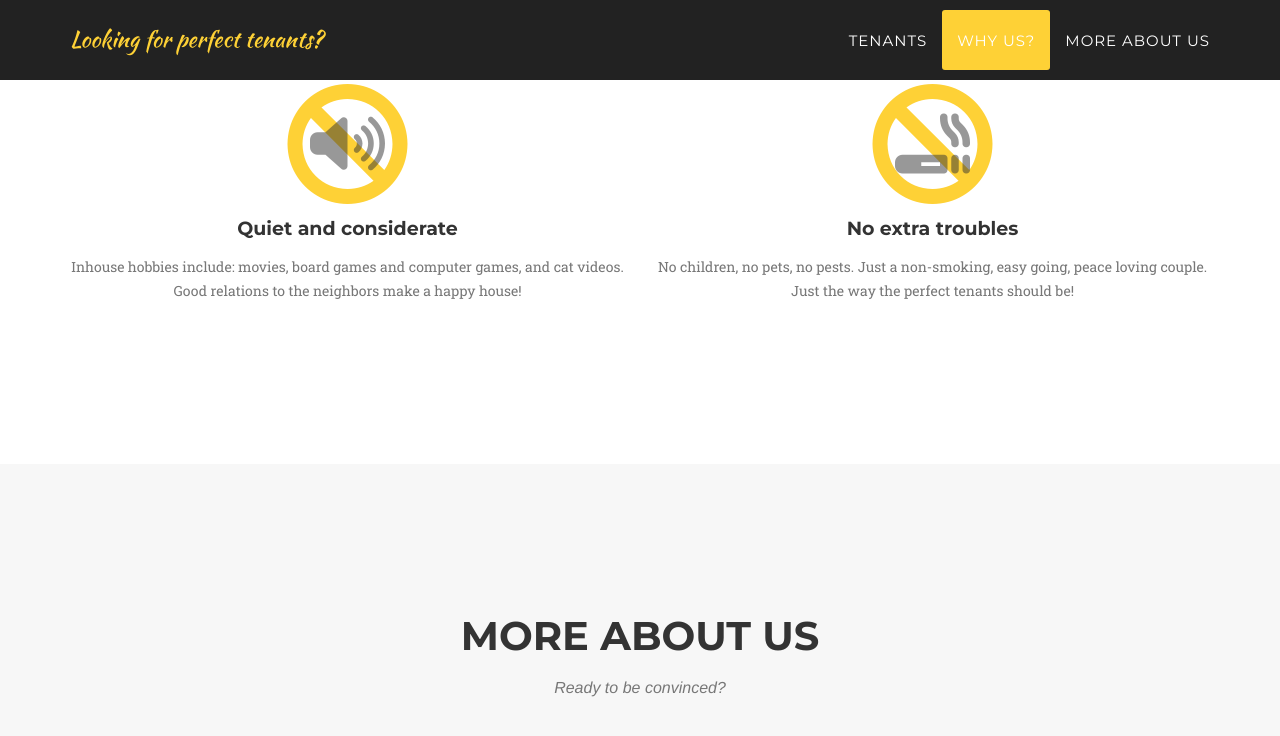
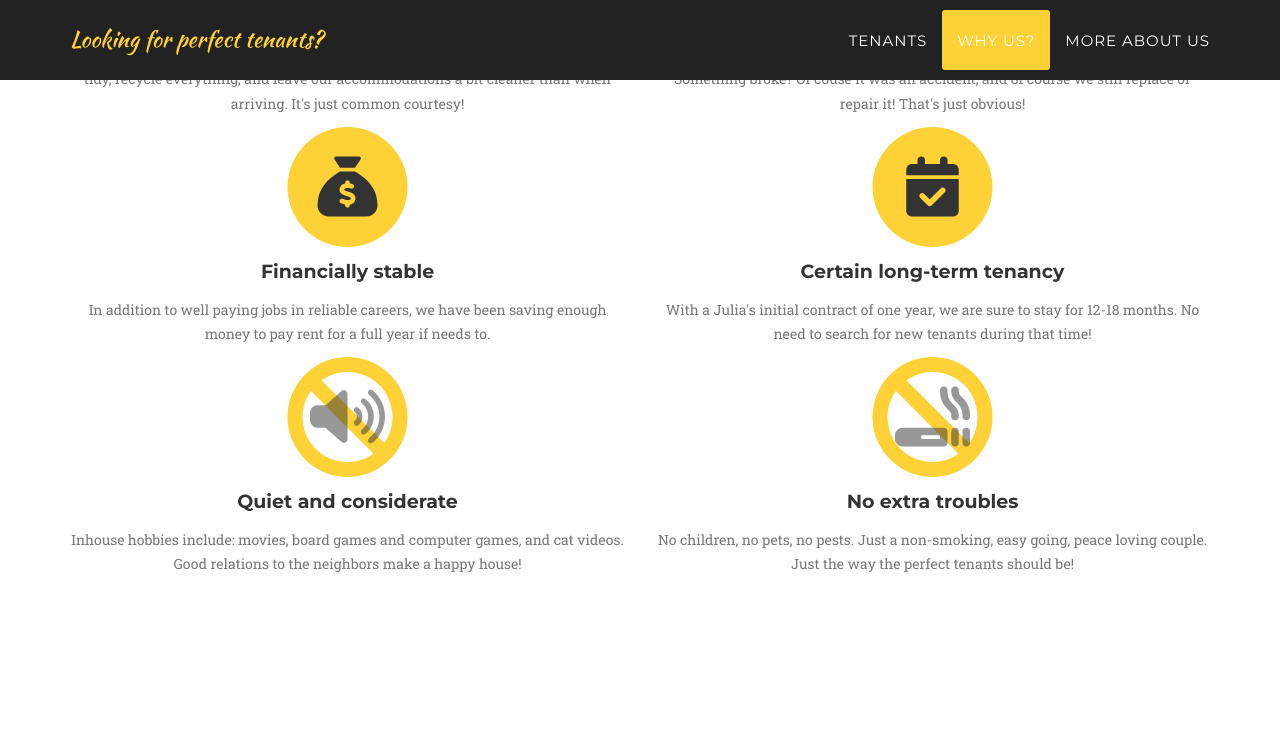
Before and after one commit to Amatson/rentapply, a Jekyll site: the page built from _posts/2023-01-06-project-6.markdown, in a window 1280 px wide and 900 px high, scrolled down 2103 px, cut to the strip 0-748 px from the top of the window. Shown: the top 736 px of the strip. Built offline with Jekyll 4.4.1, drawn with Linux system fonts in a browser that asks for light colours; some web fonts are replaced; some of the changed text lies outside the part shown.

Commit message:
Phonenumbers and small updates

```diff
--- a/_config.yml
+++ b/_config.yml
@@ -12,6 +12,7 @@ people:
 - name: Matti Haukilintu
   pic: matti
   position: Husband, software engineer
+  number: '0452261581'
   social:
     - title: facebook
       url: https://www.facebook.com/matti.ojala
@@ -24,6 +25,7 @@ people:
 - name: Julia Haukilintu
   pic: julia
   position: Wife, veterinarian
+  number: '0450607657'
   social:
     - title: facebook
       url: https://www.facebook.com/julia.gustafsson.3
--- a/_includes/services.html
+++ b/_includes/services.html
@@ -7,7 +7,9 @@
                     <h3 class="section-subheading text-muted">The main attributes that makes us the perfect tenants.</h3>
                 </div>
             </div>
+
             <div class="row text-center">
+
                 <div class="col-md-6">
                     <span class="fa-stack fa-4x">
                         <i class="fa fa-circle fa-stack-2x text-primary"></i>
@@ -16,23 +18,43 @@
                     <h4 class="service-heading">Clean and tidy</h4>
                     <p class="text-muted">Shoes off at the entrance? Well that's just customary in Finland. We keep the house tidy, recycle everything, and leave our accommodations a bit cleaner than when arriving. It's just common courtesy!</p>
                 </div>
+
                 <div class="col-md-6">
                     <span class="fa-stack fa-4x">
                         <i class="fa fa-circle fa-stack-2x text-primary"></i>
-                        <i class="fa-solid fa-hand-holding-dollar fa-stack-1x"></i>
+                        <i class="fa-solid fa-money-bill-transfer fa-stack-1x"></i>
                     </span>
                     <h4 class="service-heading">Responsible and reliable</h4>
                     <p class="text-muted">The rent is paid at due date, maybe earlier as bank transfers sometimes take time. Something broke? Of couse it was an accident, and of course we still replace or repair it! That's just obvious!</p>
                 </div>
+
+                <div class="col-md-6">
+                    <span class="fa-stack fa-4x">
+                        <i class="fa fa-circle fa-stack-2x text-primary"></i>
+                        <i class="fa-solid fa-sack-dollar fa-stack-1x"></i>
+                    </span>
+                    <h4 class="service-heading">Financially stable</h4>
+                    <p class="text-muted">In addition to well paying jobs in reliable careers, we have been saving enough money to pay rent for a full year if needs to.</p>
+                </div>
+
+                <div class="col-md-6">
+                    <span class="fa-stack fa-4x">
+                        <i class="fa fa-circle fa-stack-2x text-primary"></i>
+                        <i class="fa-solid fa-calendar-check fa-stack-1x"></i>
+                    </span>
+                    <h4 class="service-heading">Certain long-term tenancy</h4>
+                    <p class="text-muted">With a Julia's initial contract of one year, we are sure to stay for 12-18 months. No need to search for new tenants during that time!</p>
+                </div>
+
                 <div class="col-md-6">
                     <span class="fa-stack fa-4x">
                         <i class="fa fa-ban fa-stack-2x text-primary"></i>
                         <i class="fa fa-volume-high fa-stack-1x" style="opacity: 0.5;"></i>
-
                     </span>
                     <h4 class="service-heading">Quiet and considerate</h4>
                     <p class="text-muted">Inhouse hobbies include: movies, board games and computer games, and cat videos. Good relations to the neighbors make a happy house!</p>
                 </div>
+
                 <div class="col-md-6">
                     <span class="fa-stack fa-4x">
                         <i class="fa fa-ban fa-stack-2x text-primary"></i>
@@ -41,6 +63,7 @@
                     <h4 class="service-heading">No extra troubles</h4>
                     <p class="text-muted">No children, no pets, no pests. Just a non-smoking, easy going, peace loving couple. Just the way the perfect tenants should be!</p>
                 </div>
+
             </div>
         </div>
     </section>
--- a/_includes/team.html
+++ b/_includes/team.html
@@ -23,8 +23,9 @@
                                 </a>
                             </li>
                             {% endfor %}
-
                         </ul>
+                        <br>
+                        <a href="tel:{{ member.number }}"><i>tel: {{ member.number }}</i></a>
                     </div>
                 </div>
                 {% endfor %}
--- a/_posts/2023-01-06-project-6.markdown
+++ b/_posts/2023-01-06-project-6.markdown
@@ -11,7 +11,10 @@ alt: image-alt
 key: People vouch for us!
 extra: We are easy to vouch for
 description: "
-<b>\"Reliable and solid couple.\"</b> - Lea, mother of Matti
+We asked for comments from our friends and acquaintance about why they would recommend us as tenants. All these individuals agreed to recommend us and their contact details are attached to the tenancy application.
+<br>
+<br>
+<b>\"Dependable and solid couple.\"</b> - Lea Ojala, mother of Matti
 <br>
 <br>
 <b>\"Julia is passionate vet and reliable colleague.\"</b> - Suvi Heinola, colleague and clinic owner
@@ -20,17 +23,20 @@ description: "
 <b>\"Matti is active and proactive, trustworthy fellow!\"</b> - Samuli Nikkanen, superviser at CGI
 <br>
 <br>
+<b>\"Cooperative and reliable tenants. Easy to communicate with.\"</b> - Markus Sane, previous landlord
+<br>
+<br>
 <b>\"Matti is dependable and helpful all-around. A true friend.\"</b> - Heikki Nurmi, bestman
 <br>
 <br>
-<b>\"A great guy, a clever lady\"</b> - Antti, brother of Matti
+<b>\"A great guy, a clever lady\"</b> - Antti Ojala, brother of Matti
 <br>
 <br>
-<b>\"Julia is a bright and enthusiastic young woman.\"</b> - Kelly Althaus, manager
+<b>\"Julia is a bright and enthusiastic young woman.\"</b> - Kelly Althaus, manager at Sydney animal hospital
 <br>
 <br>
 <br>
-Just ask anyone, really. Or see for yourself!
+Just ask anyone, really. Or grab a coffee with us and see for yourself!
 
 "
 
```
Also changed, not shown: img/team/julia.jpg, 9 other files.
